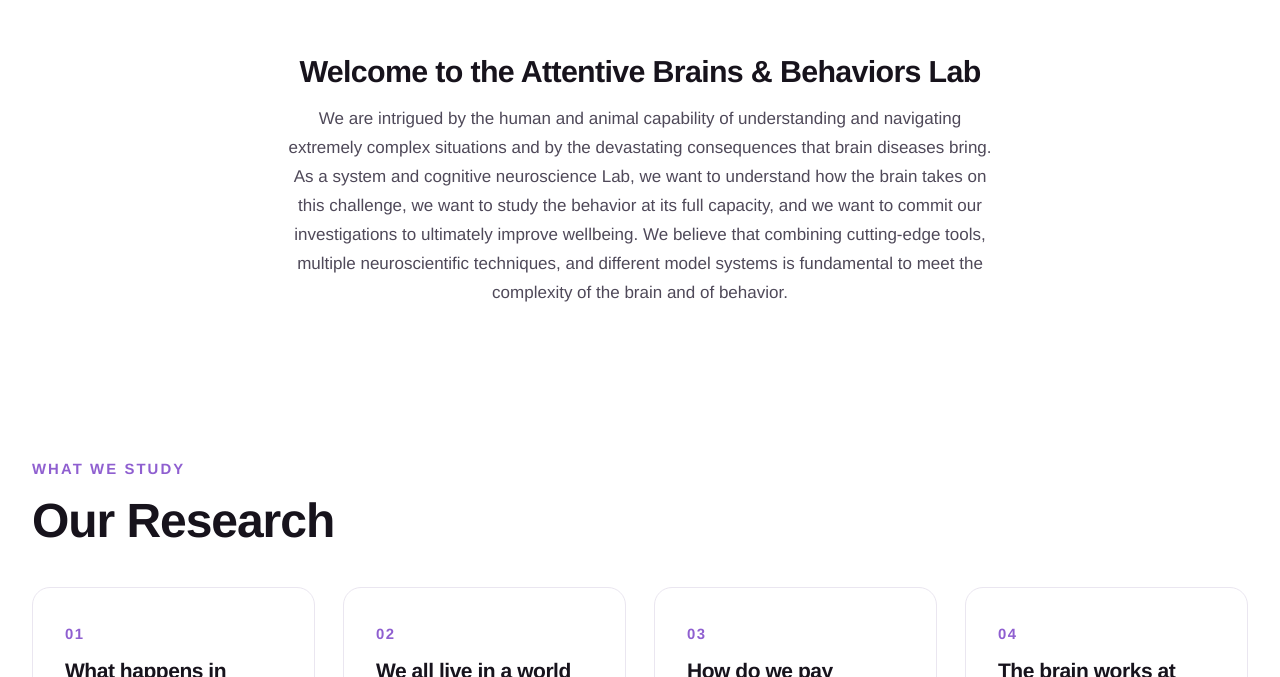
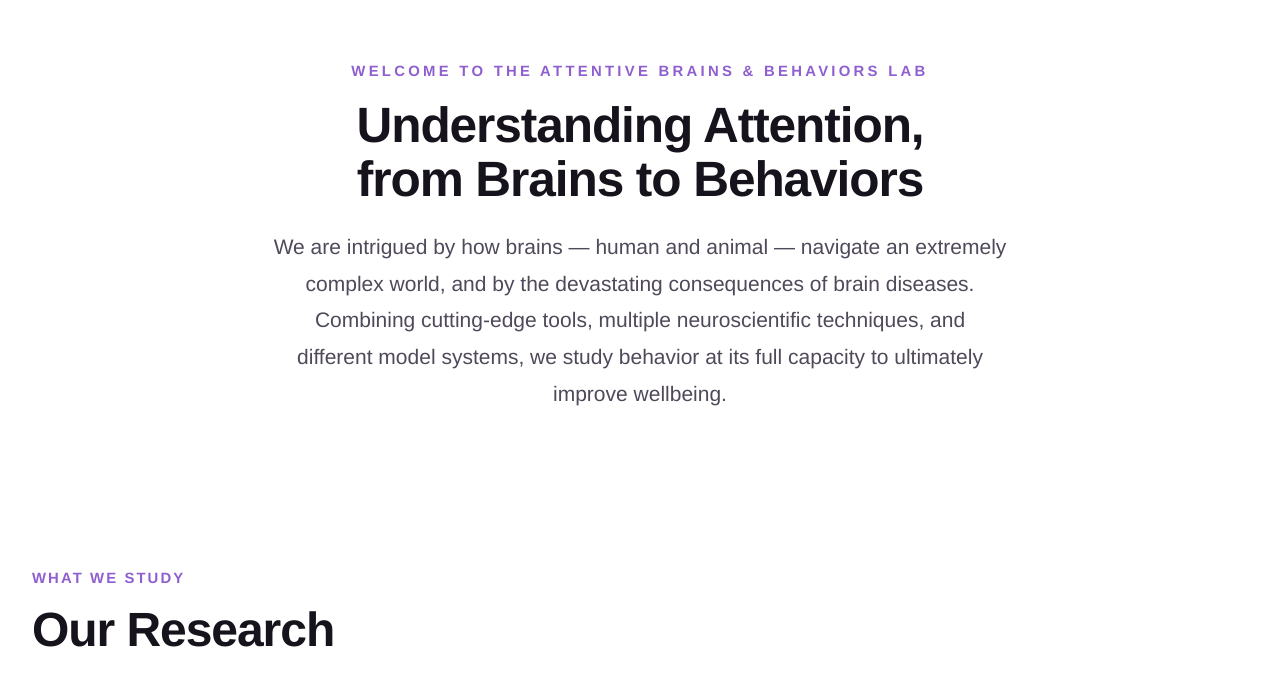
Before and after one commit to attentivelab/lab-website, an Astro site: page / in a window 1280 px wide. Shown: the part 755-1432 px from the top of the page. Built offline with nearby package versions, Linux system fonts and the light colour scheme; Astro itself is replaced by a stand-in of ours.

Commit message:
design: welcome restyled as eyebrow + headline + condensed mission
Co-Authored-By: Claude Opus 5 <noreply@anthropic.com>

```diff
--- a/src/content/pages/home.yaml
+++ b/src/content/pages/home.yaml
@@ -1,13 +1,11 @@
 welcomeTitle: Welcome to the Attentive Brains & Behaviors Lab
+welcomeHeadline: Understanding Attention, from Brains to Behaviors
 welcomeBody:
   - >-
-    We are intrigued by the human and animal capability of understanding and navigating
-    extremely complex situations and by the devastating consequences that brain diseases
-    bring. As a system and cognitive neuroscience Lab, we want to understand how the brain
-    takes on this challenge, we want to study the behavior at its full capacity, and we want
-    to commit our investigations to ultimately improve wellbeing. We believe that combining
-    cutting-edge tools, multiple neuroscientific techniques, and different model systems is
-    fundamental to meet the complexity of the brain and of behavior.
+    We are intrigued by how brains — human and animal — navigate an extremely complex
+    world, and by the devastating consequences of brain diseases. Combining cutting-edge
+    tools, multiple neuroscientific techniques, and different model systems, we study
+    behavior at its full capacity to ultimately improve wellbeing.
 researchTitle: Our Research
 researchCta: Explore our research
 teamTitle: Our Team
--- a/src/lib/schemas.ts
+++ b/src/lib/schemas.ts
@@ -56,6 +56,7 @@ export const newsSchema = z.object({
 
 export const homeSchema = z.object({
   welcomeTitle: z.string().min(1),
+  welcomeHeadline: z.string().min(1),
   welcomeBody: z.array(z.string()).min(1),
   researchTitle: z.string().min(1),
   researchCta: z.string().default('Explore our research'),
--- a/src/pages/index.astro
+++ b/src/pages/index.astro
@@ -19,7 +19,8 @@ const home = (await getEntry('pages', 'home'))!.data;
   <section class="section welcome">
     <div class="wrap welcome__inner">
       <Reveal>
-        <h2 class="welcome__title">{home.welcomeTitle}</h2>
+        <p class="welcome__eyebrow">{home.welcomeTitle}</p>
+        <h2 class="welcome__headline">{home.welcomeHeadline}</h2>
         {home.welcomeBody.map((p) => <p class="welcome__body">{p}</p>)}
       </Reveal>
     </div>
@@ -72,10 +73,22 @@ const home = (await getEntry('pages', 'home'))!.data;
 </Base>
 
 <style>
-  .welcome { padding-block: clamp(2.25rem, 5vw, 3.75rem); }
-  .welcome__inner { max-width: 780px; text-align: center; }
-  .welcome__title { font-size: clamp(1.4rem, 1.1rem + 1vw, 1.9rem); margin-bottom: 1.1rem; margin-inline: auto; }
-  .welcome__body { color: var(--ink-soft); font-size: var(--text-base); line-height: 1.7; margin-inline: auto; }
+  .welcome { padding-block: clamp(2.5rem, 5vw, 4rem); }
+  .welcome__inner { max-width: 820px; text-align: center; }
+  .welcome__eyebrow {
+    font-size: var(--text-sm);
+    font-weight: 700;
+    text-transform: uppercase;
+    letter-spacing: 0.22em;
+    color: var(--brand-mid);
+    margin-bottom: 1rem;
+  }
+  .welcome__headline {
+    font-size: clamp(1.9rem, 1.35rem + 2.2vw, 3.1rem);
+    margin-bottom: 1.4rem;
+    margin-inline: auto;
+  }
+  .welcome__body { color: var(--ink-soft); font-size: var(--text-lg); line-height: 1.75; margin-inline: auto; }
   .research-space { margin-top: 2.5rem; }
   .section-cta { margin-top: 2.75rem; }
 </style>
```
Also changed, not shown: tests/build.test.ts (+1 -1 lines).
